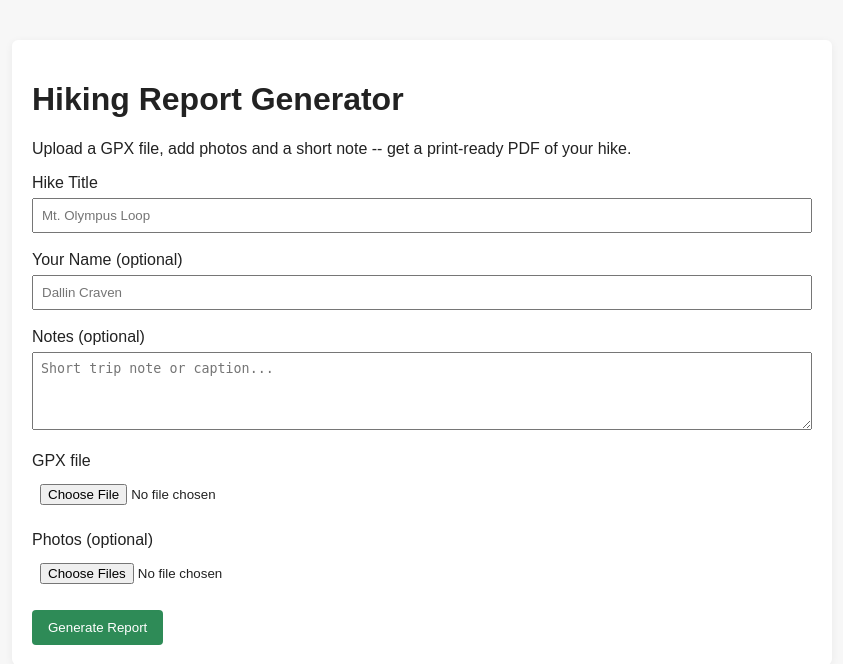
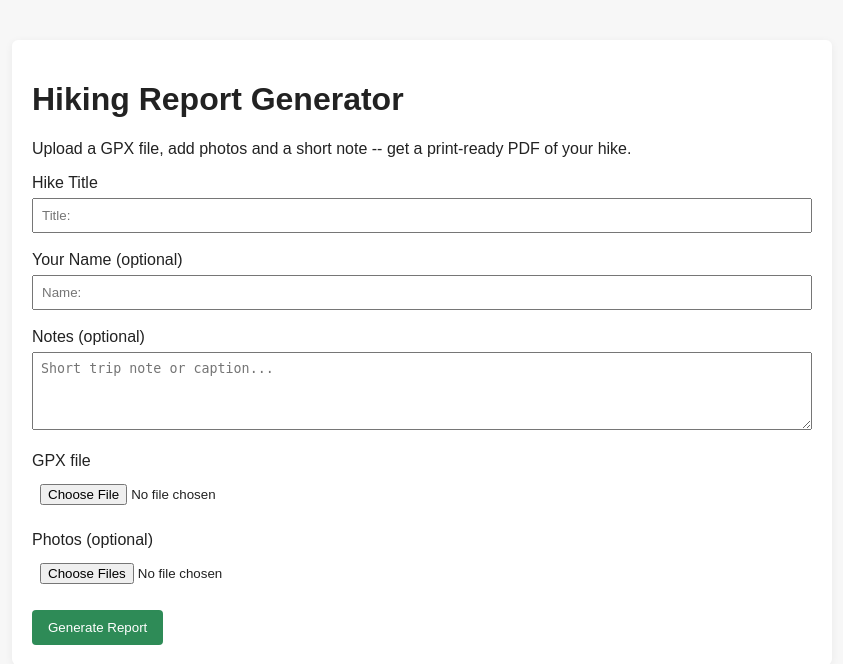
Before and after one commit to dallincraven/hiking_buddy, a Flask app: page / in a window 1280 px wide. Shown: the top 664 px of the page, without its empty margins (218-1061 px from the left). Run offline with Flask 3, Linux system fonts and the light colour scheme.

Commit message:
clean up index.html

```diff
--- a/templates/index.html
+++ b/templates/index.html
@@ -2,6 +2,7 @@
 <html>
     <head>
         <meta charset="utf-8">
+        <meta name="viewport" content="width=device-width, initial-scale=1">
         <title>Hiking Report Generator</title>
         <link rel="stylesheet" href={{ url_for('static', filename='css/style.css') }}>
     </head>
@@ -12,9 +13,9 @@
 
             <form action="/upload" method="post" enctype="multipart/form-data">
                 <label>Hike Title</label><br>
-                <input type="text" name="title" placeholder="Mt. Olympus Loop"><br><br>
+                <input type="text" name="title" placeholder="Title:"><br><br>
                 <label>Your Name (optional)</label><br>
-                <input type="text" name="author" placeholder="Dallin Craven"><br><br>
+                <input type="text" name="author" placeholder="Name:"><br><br>
                 <label>Notes (optional)</label><br>
                 <textarea name="notes" rows="4" cols="60" placeholder="Short trip note or caption..."></textarea><br><br>
                 <label>GPX file</label><br>
```
